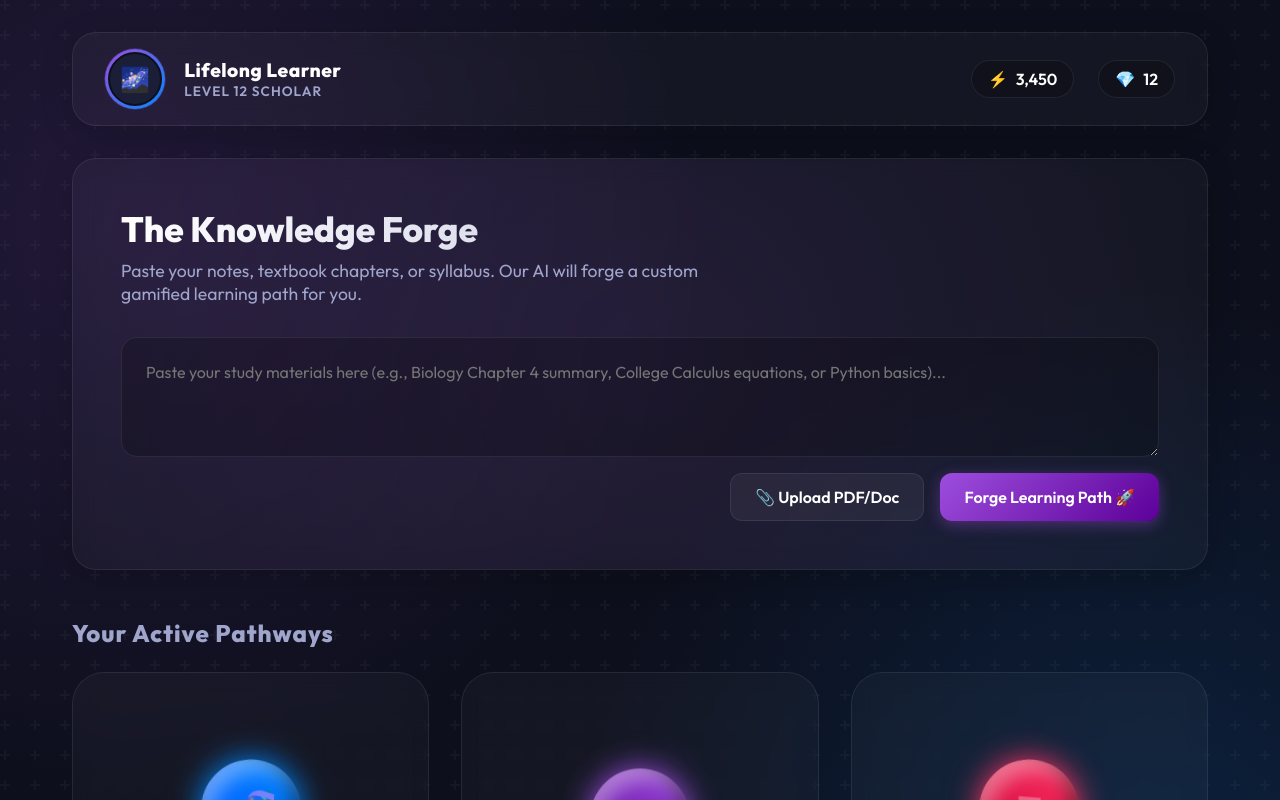
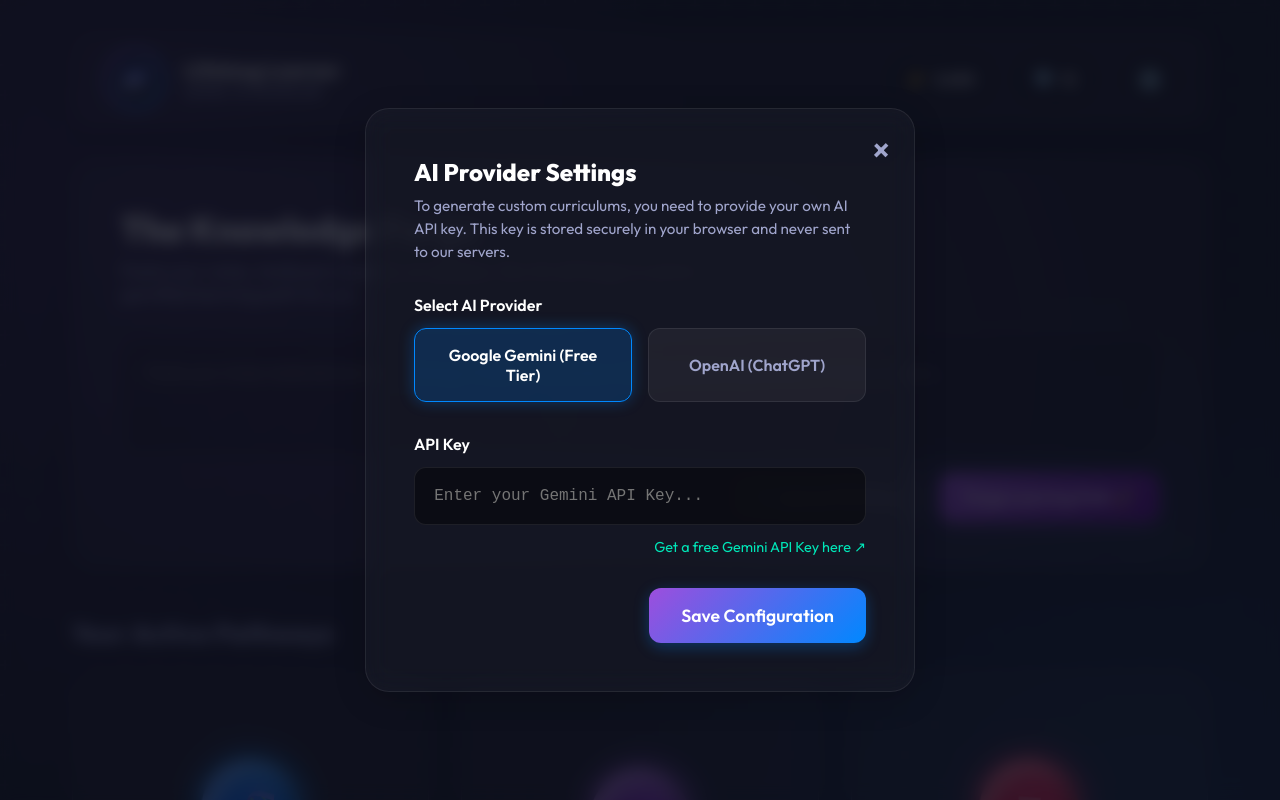
Before and after one commit to hayniec/neural-nexus-learning, a React (Vite) app: page / in a window 1280 px wide. Both pictures are taken after a click on the button "Forge Learning Path 🚀". Shown: the top 800 px of the page. Built offline with nearby package versions, Linux system fonts and the light colour scheme.

Commit message:
feat: implement 'Bring Your Own Key' secure BYOK settings modal UI

```diff
--- a/src/App.tsx
+++ b/src/App.tsx
@@ -1,10 +1,12 @@
 import { useState } from 'react';
 import './index.css';
 import QuizGame from './components/QuizGame';
+import SettingsModal from './components/SettingsModal';
 
 function App() {
   const [notes, setNotes] = useState('');
   const [isPlaying, setIsPlaying] = useState(false);
+  const [isSettingsOpen, setIsSettingsOpen] = useState(false);
 
   if (isPlaying) {
     return (
@@ -16,6 +18,8 @@
 
   return (
     <div className="app-container">
+      {isSettingsOpen && <SettingsModal onClose={() => setIsSettingsOpen(false)} />}
+
       <header className="top-nav">
         <div className="user-profile">
           <div className="avatar-ring">
@@ -33,6 +37,9 @@
           <div className="resource-badge" title="Mastery Cores">
             <span className="energy-icon">💎</span> 12
           </div>
+          <button className="btn-settings" onClick={() => setIsSettingsOpen(true)} title="AI Settings">
+            ⚙️
+          </button>
         </div>
       </header>
 
@@ -48,7 +55,13 @@
             ></textarea>
             <div className="forge-actions">
               <button className="btn-upload">📎 Upload PDF/Doc</button>
-              <button className="btn-generate">Forge Learning Path 🚀</button>
+              <button className="btn-generate" onClick={() => {
+                if (!localStorage.getItem('ai_api_key')) {
+                  setIsSettingsOpen(true);
+                } else {
+                  alert("Game generation pipeline coming next!");
+                }
+              }}>Forge Learning Path 🚀</button>
             </div>
           </div>
         </div>
--- /dev/null
+++ b/src/components/SettingsModal.css
@@ -0,0 +1,151 @@
+.modal-overlay {
+  position: fixed;
+  top: 0; left: 0; right: 0; bottom: 0;
+  background: rgba(13, 15, 28, 0.8);
+  backdrop-filter: blur(8px);
+  -webkit-backdrop-filter: blur(8px);
+  display: flex;
+  justify-content: center;
+  align-items: center;
+  z-index: 1000;
+  animation: fadeIn 0.3s ease;
+}
+
+.modal-content {
+  width: 90%;
+  max-width: 550px;
+  padding: 3rem;
+  position: relative;
+}
+
+.btn-close {
+  position: absolute;
+  top: 1.5rem; right: 1.5rem;
+  background: transparent;
+  border: none;
+  color: var(--text-secondary);
+  font-size: 2rem;
+  line-height: 1;
+  cursor: pointer;
+  transition: color 0.2s;
+  padding: 0;
+}
+
+.btn-close:hover {
+  color: var(--math-glow);
+}
+
+.modal-desc {
+  color: var(--text-secondary);
+  margin-bottom: 2rem;
+  font-size: 0.95rem;
+  line-height: 1.5;
+  margin-top: 0.5rem;
+}
+
+.form-group {
+  margin-bottom: 2rem;
+}
+
+.form-group label {
+  display: block;
+  font-weight: 600;
+  margin-bottom: 0.8rem;
+  color: var(--text-primary);
+}
+
+.provider-options {
+  display: flex;
+  gap: 1rem;
+}
+
+.provider-btn {
+  flex: 1;
+  background: rgba(255, 255, 255, 0.05);
+  border: 1px solid var(--glass-border);
+  color: var(--text-secondary);
+  padding: 1rem;
+  border-radius: 12px;
+  cursor: pointer;
+  transition: all 0.2s;
+  font-weight: 600;
+  font-size: 1rem;
+}
+
+.provider-btn:hover {
+  background: rgba(255, 255, 255, 0.1);
+}
+
+.provider-btn.active {
+  background: rgba(0, 136, 255, 0.2);
+  border-color: var(--ai-glow);
+  color: #fff;
+  box-shadow: 0 0 15px rgba(0, 136, 255, 0.3);
+}
+
+.api-input {
+  width: 100%;
+  background: rgba(0, 0, 0, 0.4);
+  border: 1px solid var(--glass-border);
+  color: white;
+  padding: 1.2rem;
+  border-radius: 12px;
+  font-family: monospace;
+  font-size: 1rem;
+  transition: all 0.3s;
+}
+
+.api-input:focus {
+  outline: none;
+  border-color: var(--ai-glow);
+  box-shadow: 0 0 15px rgba(0, 136, 255, 0.3);
+}
+
+.key-help {
+  margin-top: 0.8rem;
+  text-align: right;
+  font-size: 0.9rem;
+}
+
+.key-help a {
+  color: var(--science-glow);
+  text-decoration: none;
+  transition: color 0.2s;
+}
+
+.key-help a:hover {
+  color: #fff;
+  text-decoration: underline;
+}
+
+.modal-actions {
+  display: flex;
+  justify-content: flex-end;
+  align-items: center;
+  gap: 1.5rem;
+  margin-top: 2rem;
+}
+
+.save-status {
+  color: var(--science-glow);
+  font-weight: 600;
+  font-size: 1rem;
+}
+
+.btn-save {
+  background: linear-gradient(135deg, var(--history-glow), var(--ai-glow));
+  color: white;
+  padding: 1rem 2rem;
+  border: none;
+  border-radius: 12px;
+  font-weight: 600;
+  font-size: 1.1rem;
+  cursor: pointer;
+  transition: all 0.2s;
+  box-shadow: 0 4px 15px rgba(0, 136, 255, 0.3);
+}
+
+.btn-save:hover {
+  transform: translateY(-2px);
+  box-shadow: 0 6px 20px rgba(0, 136, 255, 0.5);
+}
--- /dev/null
+++ b/src/components/SettingsModal.tsx
@@ -0,0 +1,82 @@
+import { useState, useEffect } from 'react';
+import './SettingsModal.css';
+
+interface SettingsModalProps {
+  onClose: () => void;
+}
+
+export default function SettingsModal({ onClose }: SettingsModalProps) {
+  const [provider, setProvider] = useState<'gemini' | 'openai'>('gemini');
+  const [apiKey, setApiKey] = useState('');
+  const [saveStatus, setSaveStatus] = useState('');
+
+  useEffect(() => {
+    const savedProvider = localStorage.getItem('ai_provider') as 'gemini' | 'openai' | null;
+    const savedKey = localStorage.getItem('ai_api_key');
+    if (savedProvider) setProvider(savedProvider);
+    if (savedKey) setApiKey(savedKey);
+  }, []);
+
+  const handleSave = () => {
+    localStorage.setItem('ai_provider', provider);
+    localStorage.setItem('ai_api_key', apiKey);
+    setSaveStatus('Settings saved!');
+    setTimeout(() => {
+      setSaveStatus('');
+      onClose();
+    }, 1500);
+  };
+
+  return (
+    <div className="modal-overlay">
+      <div className="modal-content glass-panel">
+        <button className="btn-close" onClick={onClose}>×</button>
+        <h2>AI Provider Settings</h2>
+        <p className="modal-desc">
+          To generate custom curriculums, you need to provide your own AI API key. This key is stored securely in your browser and never sent to our servers.
+        </p>
+
+        <div className="form-group">
+          <label>Select AI Provider</label>
+          <div className="provider-options">
+            <button
+              className={`provider-btn ${provider === 'gemini' ? 'active' : ''}`}
+              onClick={() => setProvider('gemini')}
+            >
+              Google Gemini (Free Tier)
+            </button>
+            <button
+              className={`provider-btn ${provider === 'openai' ? 'active' : ''}`}
+              onClick={() => setProvider('openai')}
+            >
+              OpenAI (ChatGPT)
+            </button>
+          </div>
+        </div>
+
+        <div className="form-group">
+          <label>API Key</label>
+          <input
+            type="password"
+            placeholder={`Enter your ${provider === 'gemini' ? 'Gemini' : 'OpenAI'} API Key...`}
+            value={apiKey}
+            onChange={(e) => setApiKey(e.target.value)}
+            className="api-input"
+          />
+          <div className="key-help">
+            {provider === 'gemini' ? (
+              <a href="https://aistudio.google.com/app/apikey" target="_blank" rel="noreferrer noopener">Get a free Gemini API Key here ↗</a>
+            ) : (
+              <a href="https://platform.openai.com/api-keys" target="_blank" rel="noreferrer noopener">Get an OpenAI API Key here ↗</a>
+            )}
+          </div>
+        </div>
+
+        <div className="modal-actions">
+          <span className="save-status">{saveStatus}</span>
+          <button className="btn-save" onClick={handleSave}>Save Configuration</button>
+        </div>
+      </div>
+    </div>
+  );
+}
--- a/src/index.css
+++ b/src/index.css
@@ -124,6 +124,28 @@
 
 .star-icon { color: var(--history-glow); }
 .energy-icon { color: var(--ai-glow); }
+
+.btn-settings {
+  background: rgba(0, 0, 0, 0.2);
+  border: 1px solid var(--glass-border);
+  color: white;
+  width: 44px;
+  height: 44px;
+  border-radius: 50%;
+  display: flex;
+  align-items: center;
+  justify-content: center;
+  cursor: pointer;
+  font-size: 1.3rem;
+  transition: all 0.2s;
+  margin-left: 0.5rem;
+}
+
+.btn-settings:hover {
+  background: rgba(255, 255, 255, 0.1);
+  transform: rotate(45deg);
+  border-color: var(--ai-glow);
+}
 
 /* The Forge Section */
 .forge-section {
```
